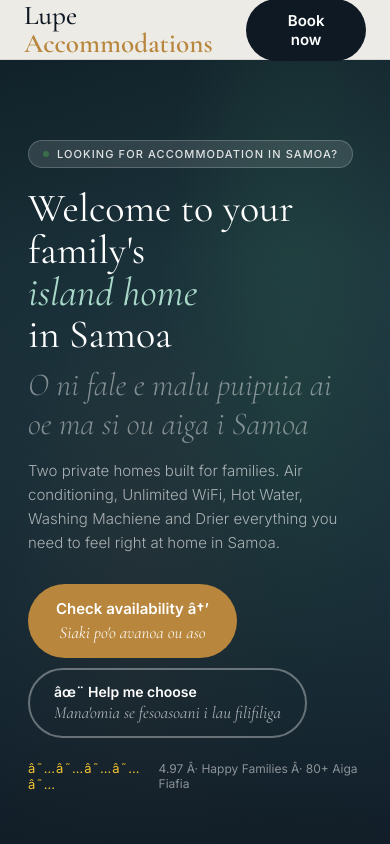
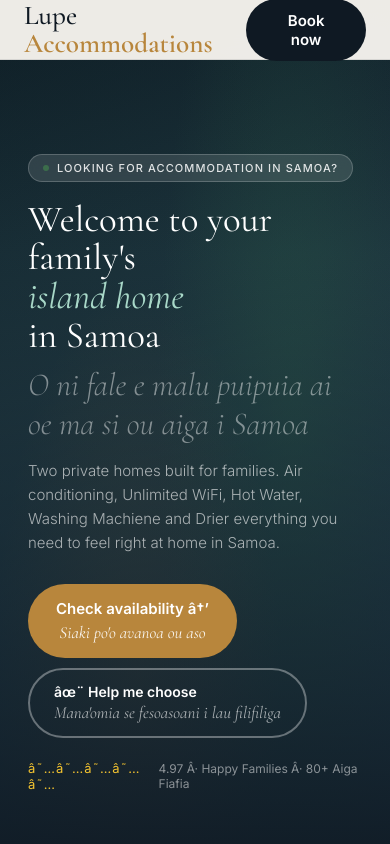
Before and after one commit to Lupe2920/lupe-server, a website: page public/index.html in a window 390 px wide. Shown: the top 844 px of the page. Drawn offline with nearby package versions, Linux system fonts and the light colour scheme; no server answers.

Commit message:
Update index.html

```diff
--- a/public/index.html
+++ b/public/index.html
@@ -56,7 +56,7 @@ body{font-family:'Inter',sans-serif;background:var(--fog);color:var(--ink);overf
 .hero-tag{display:inline-flex;align-items:center;gap:8px;background:rgba(255,255,255,0.12);backdrop-filter:blur(8px);border:1px solid rgba(255,255,255,0.2);border-radius:100px;padding:6px 14px;font-size:11px;color:rgba(255,255,255,0.85);letter-spacing:.1em;text-transform:uppercase;font-weight:500;margin-bottom:1.2rem}
 .hero-dot{width:6px;height:6px;border-radius:50%;background:#4CAF50;animation:pulse-dot 2s infinite}
 @keyframes pulse-dot{0%,100%{opacity:1}50%{opacity:.4}}
-.hero h1{font-family:'Cormorant Garamond',serif;font-size:clamp(2.5rem,9vw,5.5rem);line-height:1.05;color:white;font-weight:400;margin-bottom:.6rem}
+.hero h1{font-family:'Cormorant Garamond',serif;font-size:clamp(2.3rem,9vw,5.5rem);line-height:1.05;color:white;font-weight:400;margin-bottom:.6rem}
 .hero h1 em{font-style:italic;color:#A8D8C8}
 .hero-samoan{font-family:'Cormorant Garamond',serif;font-size:2rem;font-style:italic;color:rgba(255,255,255,0.45);margin-bottom:1rem;font-weight:300}
 .hero-desc{font-size:15px;color:rgba(255,255,255,0.62);font-weight:300;line-height:1.6;margin-bottom:1.8rem;max-width:400px}
```
